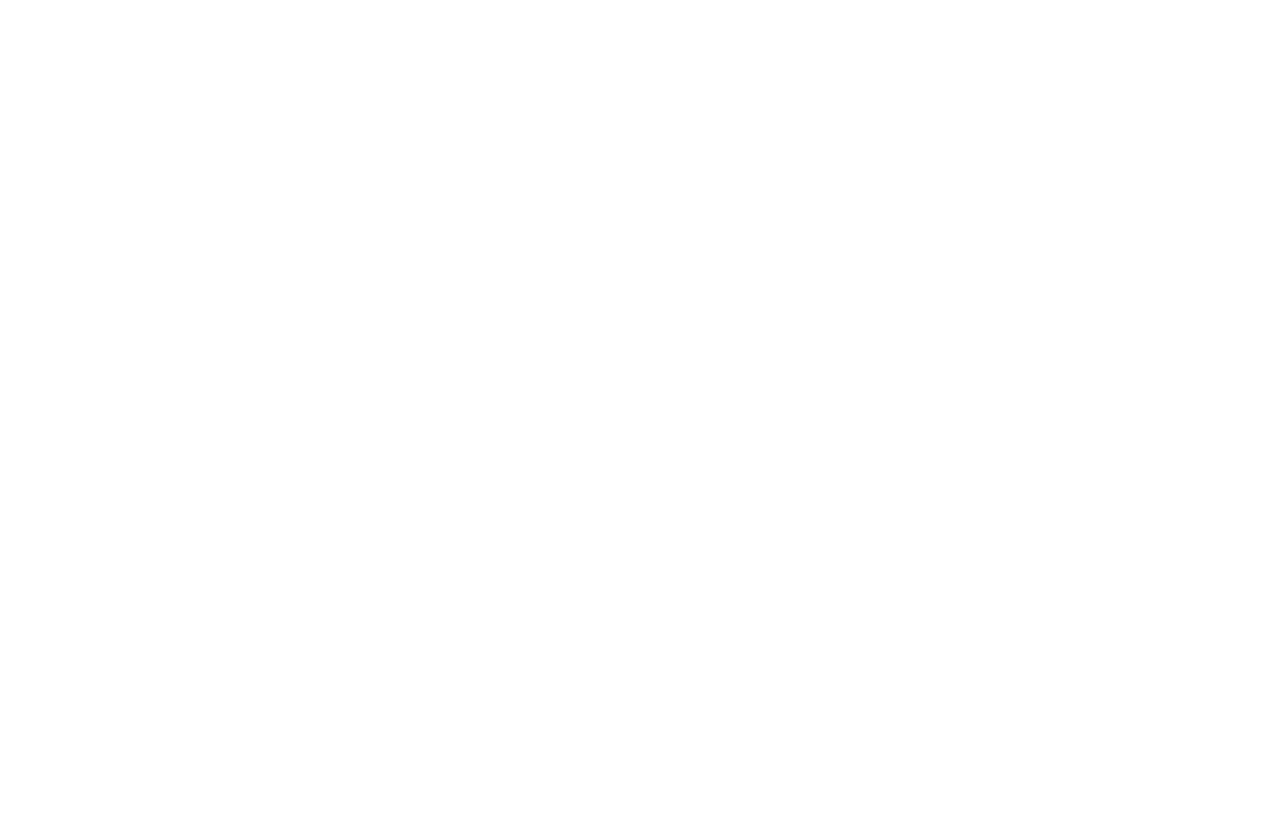
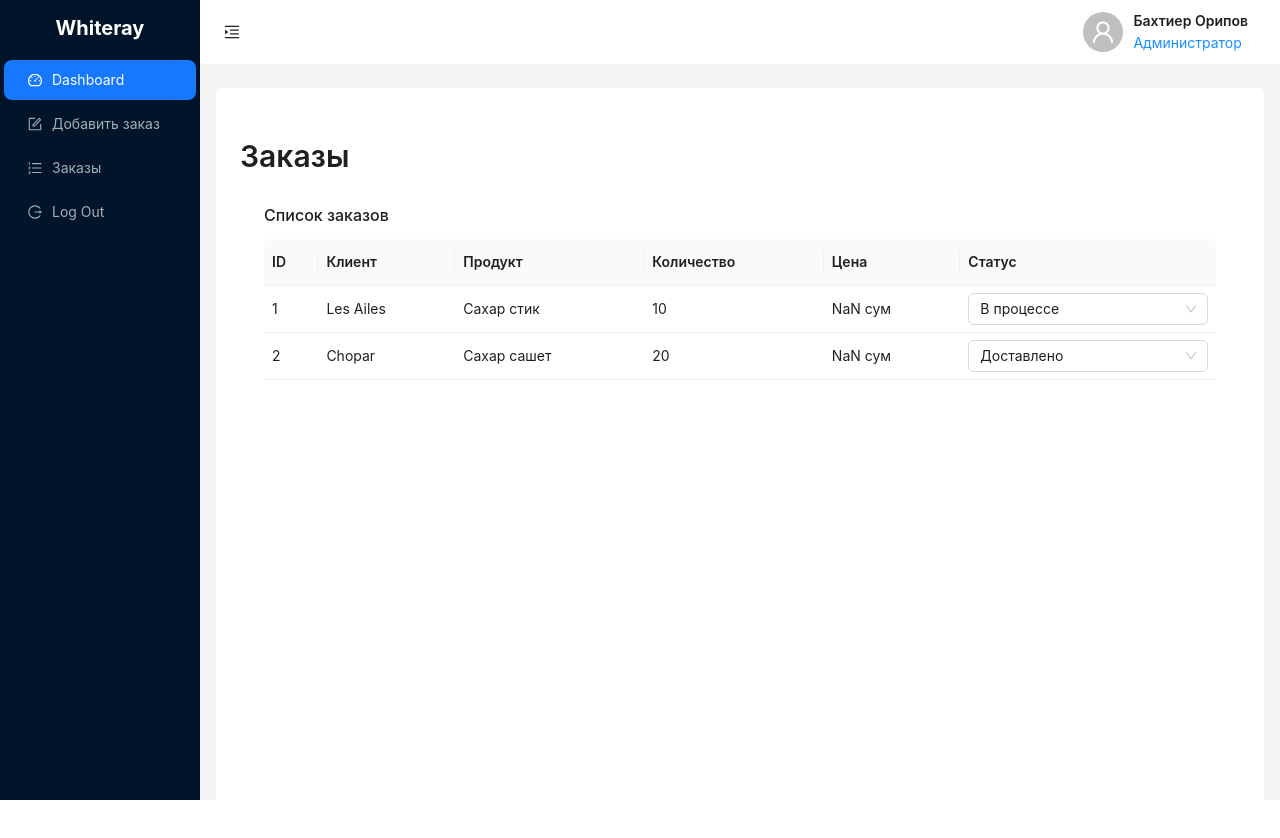
Before and after one commit to Sardorxon9/wr1, a React (Vite) app: page /mainpage/order-list in a window 1280 px wide. Before the commit this address had no page. Shown: the top 838 px of the page. Before the commit the page ends 800 px from the top, so only its background shows below. Built offline with nearby package versions, Linux system fonts and the light colour scheme.

Commit message:
Added "Order List" page
view orders table ( beta ver )

```diff
--- a/package.json
+++ b/package.json
@@ -10,6 +10,7 @@
     "preview": "vite preview"
   },
   "dependencies": {
+    "@ant-design/pro-components": "^2.7.10",
     "antd": "^5.19.1",
     "react": "^18.3.1",
     "react-dom": "^18.3.1",
--- a/src/App.jsx
+++ b/src/App.jsx
@@ -6,6 +6,7 @@
 import MainPage from './components/main-page/mainPage';
 import Dashboard from './components/Dashboard';
 import CreateOrder from './components/order-pages/CreateOrder';
+import OrderList from './components/order-pages/OrderList'; // Ensure case sensitivity
 import './App.css';
 
 export default function App() {
@@ -19,6 +20,7 @@
           <Route index element={<Navigate to="dashboard" replace />} />
           <Route path="dashboard" element={<Dashboard />} />
           <Route path="create-order" element={<CreateOrder />} />
+          <Route path="order-list" element={<OrderList />} /> {/* Add this route */}
         </Route>
       </Routes>
     </Router>
--- a/src/components/main-page/mainPage.jsx
+++ b/src/components/main-page/mainPage.jsx
@@ -5,6 +5,7 @@
   UserOutlined,
   FormOutlined,
   MenuUnfoldOutlined,
+  OrderedListOutlined,
 } from '@ant-design/icons';
 import { Layout, Menu, Typography, Avatar, Space, Button, theme } from 'antd';
 import { Link, Outlet } from 'react-router-dom';
@@ -32,6 +33,11 @@
     },
     {
       key: '3',
+      icon: <OrderedListOutlined />,
+      label: <Link to="/mainpage/order-list">Заказы</Link>,
+    },
+    {
+      key: '4',
       icon: <LogoutOutlined />,
       label: <Link to="/">Log Out</Link>,
     },
--- a/src/components/order-pages/CreateOrder.jsx
+++ b/src/components/order-pages/CreateOrder.jsx
@@ -32,9 +32,7 @@
     <div className="create-order-container">
       {contextHolder}
       <div className="order-header">
-        <Link to="/mainpage/dashboard" className="back-link">
-          <ArrowLeftOutlined />
-        </Link>
+
         <div className="header-content-page">
           <Title level={3}>Добавить новый заказ</Title>
           <Text>Заказ номер: 24A001</Text>
--- /dev/null
+++ b/src/components/order-pages/OrderList.css
@@ -0,0 +1,65 @@
+/* General layout */
+.order-list-container {
+    padding: 24px;
+    background: #fff;
+    border-radius: 8px;
+  }
+
+  /* Header styles */
+  .whiteray-logo {
+    color: white;
+    font-size: 20px;
+    font-weight: bold;
+    padding: 16px;
+    text-align: center;
+  }
+
+  .userdata {
+    display: flex;
+    align-items: center;
+  }
+
+  .user-info {
+    margin-left: 10px;
+  }
+
+  .user-name {
+    font-weight: bold;
+  }
+
+  .user-role {
+    font-size: 14px;
+    color: #1890ff;
+  }
+
+  /* Table styles */
+  .ant-pro-table {
+    margin-top: 16px;
+  }
+
+  .ant-table-thead > tr > th {
+    background-color: #fafafa;
+    font-weight: bold;
+  }
+
+  .ant-table-tbody > tr > td {
+    background-color: #fff;
+  }
+
+  /* Editable cell styles */
+  .ant-table-cell-editable {
+    padding: 8px;
+  }
+
+  /* Status tag styles */
+  .ant-tag {
+    margin-right: 0;
+  }
+
+  /* Footer styles */
+  .ant-layout-footer {
+    text-align: center;
+    background: #f0f2f5;
+    padding: 12px 50px;
+    border-top: 1px solid #e8e8e8;
+  }
--- /dev/null
+++ b/src/components/order-pages/OrderList.jsx
@@ -0,0 +1,104 @@
+import React, { useState } from 'react';
+import { EditableProTable } from '@ant-design/pro-components';
+import { Select, message, Typography } from 'antd';
+import './OrderList.css';
+
+const { Title } = Typography;
+
+const statusOptions = [
+  { label: 'В процессе', value: 'in-progress' },
+  { label: 'Доставлено', value: 'delivered' },
+  { label: 'Готов к отправке', value: 'ready' },
+];
+
+const defaultData = [
+  { id: 1, client: 'Les Ailes', product: 'Сахар стик', quantity: 10, price: 100, status: 'in-progress' },
+  { id: 2, client: 'Chopar', product: 'Сахар сашет', quantity: 20, price: 200, status: 'delivered' },
+];
+
+const OrderList = () => {
+  const [editableKeys, setEditableRowKeys] = useState(() => defaultData.map((item) => item.id));
+  const [dataSource, setDataSource] = useState(defaultData);
+
+  const columns = [
+    {
+      title: 'ID',
+      dataIndex: 'id',
+      editable: false,
+    },
+    {
+      title: 'Клиент',
+      dataIndex: 'client',
+      editable: false,
+    },
+    {
+      title: 'Продукт',
+      dataIndex: 'product',
+      editable: false,
+    },
+    {
+      title: 'Количество',
+      dataIndex: 'quantity',
+      valueType: 'digit',
+      editable: false,
+    },
+    {
+      title: 'Цена',
+      dataIndex: 'price',
+      valueType: 'money',
+      editable: false,
+      render: (value) => `${Number(value).toLocaleString()} сум`,
+    },
+    {
+      title: 'Статус',
+      dataIndex: 'status',
+      valueType: 'select',
+      renderFormItem: (_, { record }) => (
+        <Select placeholder="Выберите статус" defaultValue={record.status} style={{ width: '100%' }}>
+          {statusOptions.map(option => (
+            <Select.Option key={option.value} value={option.value}>
+              {option.label}
+            </Select.Option>
+          ))}
+        </Select>
+      ),
+      render: (_, record) => {
+        const statusOption = statusOptions.find(option => option.value === record.status);
+        return statusOption ? statusOption.label : null;
+      },
+    },
+  ];
+
+  const handleSave = async (row) => {
+    const newData = [...dataSource];
+    const index = newData.findIndex((item) => row.id === item.id);
+    if (index > -1) {
+      const item = newData[index];
+      newData.splice(index, 1, { ...item, ...row });
+      setDataSource(newData);
+      message.success('Данные успешно сохранены!');
+    }
+  };
+
+  return (
+    <>
+      <Title level={2}>Заказы</Title>
+      <EditableProTable
+        rowKey="id"
+        headerTitle="Список заказов"
+        columns={columns}
+        value={dataSource}
+        onChange={setDataSource}
+        editable={{
+          type: 'single',
+          editableKeys,
+          onSave: handleSave,
+          onChange: setEditableRowKeys,
+        }}
+        recordCreatorProps={false} // This removes the "+" button
+      />
+    </>
+  );
+};
+
+export default OrderList;
```
Also changed, not shown: src/components/login-signUp/backup.jsx (+46 -0 lines), 1 other file (tests, documents, lock files or other folders).
